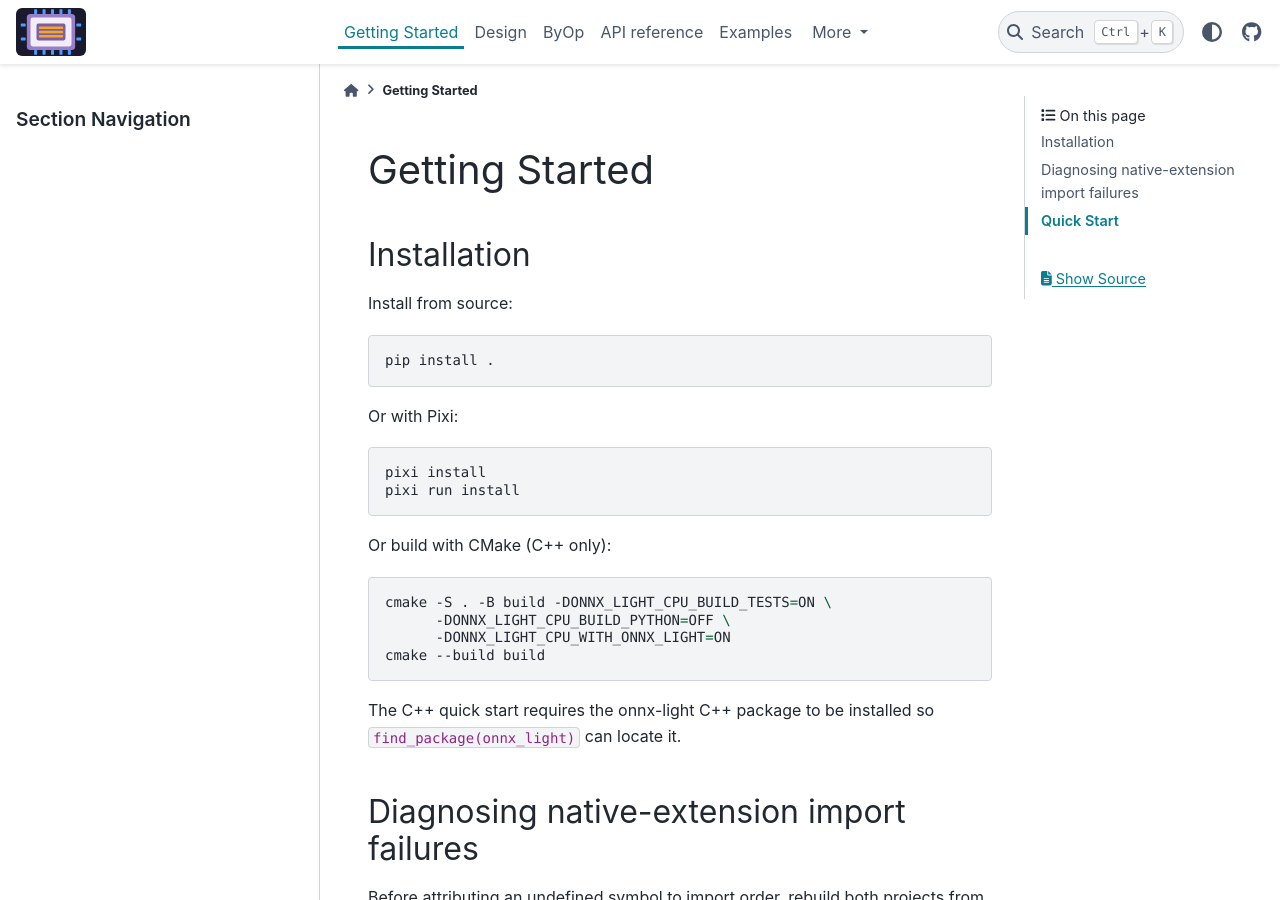
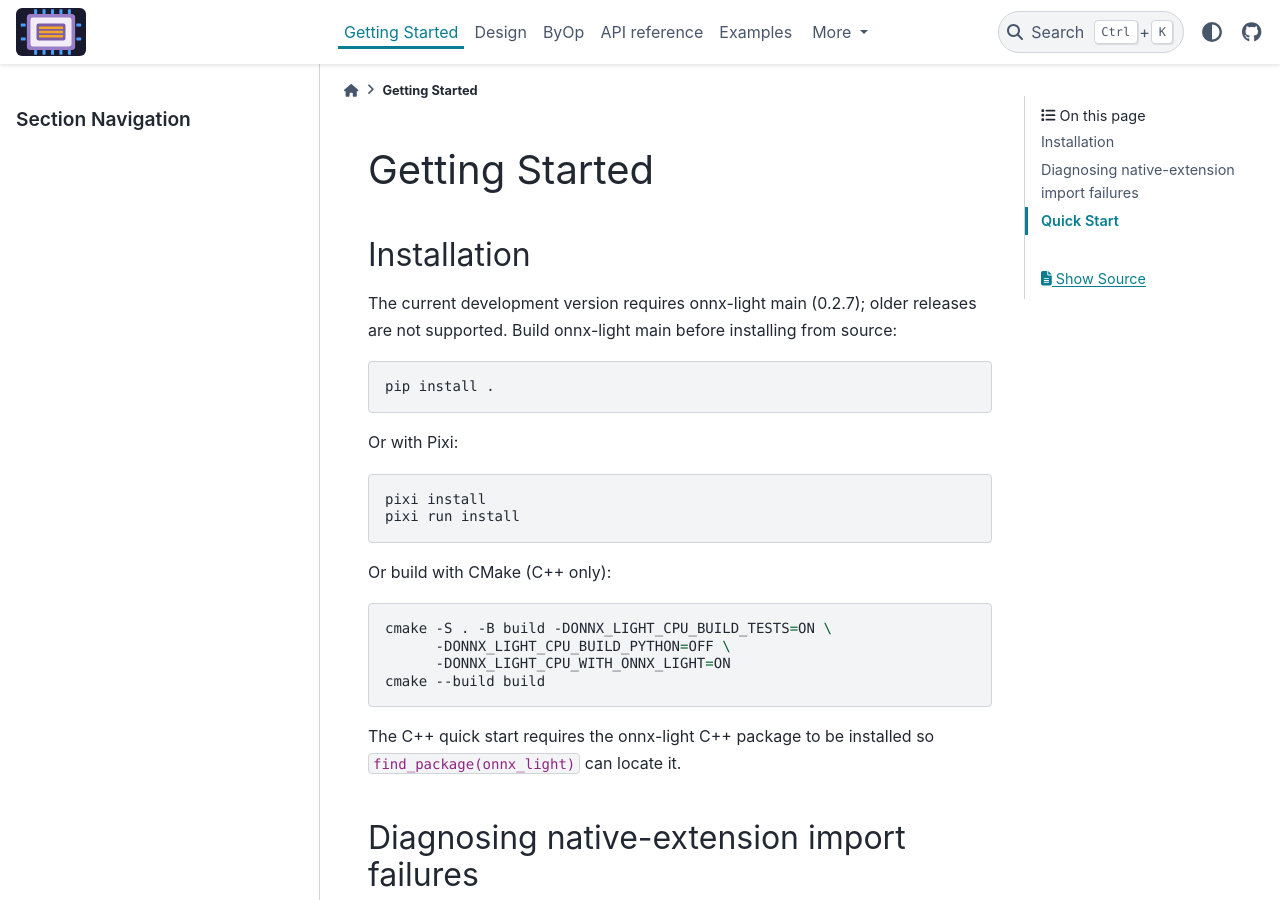
Before and after one commit to xadupre/onnx-light-cpu, a Sphinx documentation site: the page built from docs/getting_started.rst, in a window 1280 px wide and 900 px high. Built offline with Sphinx 7.4.7 and the PyData theme 0.15.4, drawn with Linux system fonts in a browser that asks for light colours; pages that are not in the unit, such as notebooks, are missing from menus.

Commit message:
Fix inplace build and target onnx-light main without compatibility fallbacks (#1119)
* Fix inplace build with onnx-light main registration API

Use the kernel-owned peak-memory registration API and update its direct tests. Replace the null sentinel factory rejected by the new upstream wrapper with a distinguishable exception sentinel.

Co-authored-by: Copilot <223556219+Copilot@users.noreply.github.com>

* Preserve released onnx-light peak-memory API compatibility

Detect kernel-owned registration at configure time and share the compatible registration helper with direct tests. Keep the supported 0.2.5 shape-owned API and avoid stale detection when runtime headers change.

Co-authored-by: Copilot <223556219+Copilot@users.noreply.github.com>

* Target onnx-light main without backward compatibility

Remove the registration API probe and legacy fallback. Build main in development source workflows and require its current 0.2.7 version, since released 0.2.6 predates the new registration API. Update dependent tests and documentation.

Co-authored-by: Copilot <223556219+Copilot@users.noreply.github.com>

* Fix remaining main registration tests and standalone compiler

Use non-null explicit sentinel kernels to retain global replacement and session-isolation assertions under the new upstream factory contract. Select the hosted GCC 14 toolchain for standalone builds without suppressing upstream warnings.

Co-authored-by: Copilot <223556219+Copilot@users.noreply.github.com>

---------

Co-authored-by: Copilot <223556219+Copilot@users.noreply.github.com>

```diff
--- a/docs/command_line.rst
+++ b/docs/command_line.rst
@@ -112,7 +112,7 @@ workbook:
    operator and data type without posting results. Explicit ``--tests`` and
    ``--dtypes`` filters override this inference.
 
-The Linux ``onnx-light release`` job in the ``ci-core`` workflow invokes this
+The Linux ``onnx-light main`` job in the ``ci-core`` workflow invokes this
 command after its existing build and tests when a pull request modifies kernel
 implementation or backend benchmark case files. A separate report job updates
 the latest benchmark comment instead of adding a new comment after every push.
--- a/docs/getting_started.rst
+++ b/docs/getting_started.rst
@@ -4,7 +4,8 @@ Getting Started
 Installation
 ------------
 
-Install from source:
+The current development version requires onnx-light main (0.2.7); older releases
+are not supported. Build onnx-light main before installing from source:
 
 .. code-block:: bash
 
--- a/pyproject.toml
+++ b/pyproject.toml
@@ -13,7 +13,7 @@ requires-python = ">=3.12"
 dependencies = [
     "numpy>=2.1",
     "openpyxl>=3.1.5",
-    "onnx-light>=0.2.5",
+    "onnx-light>=0.2.7",
 ]
 
 [project.scripts]
```
Also changed, not shown: README.md (+4 -4 lines), 10 other files.
